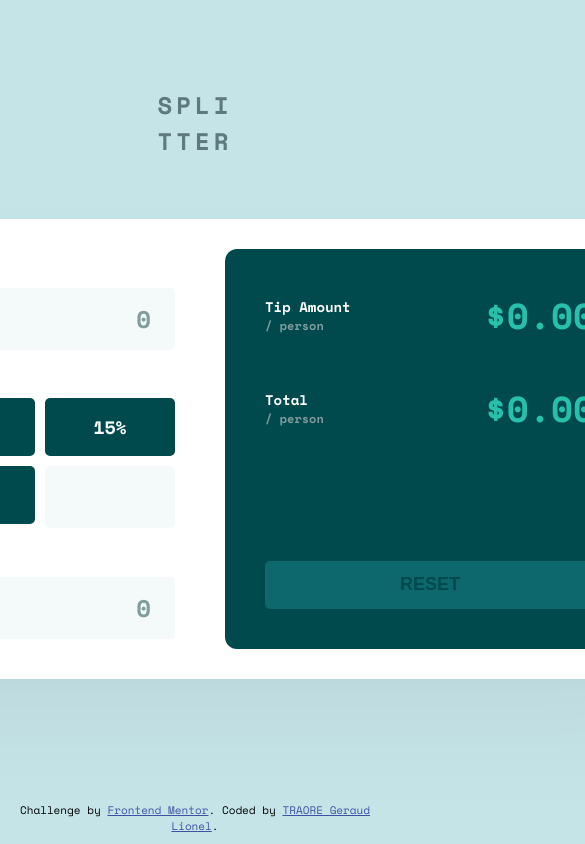
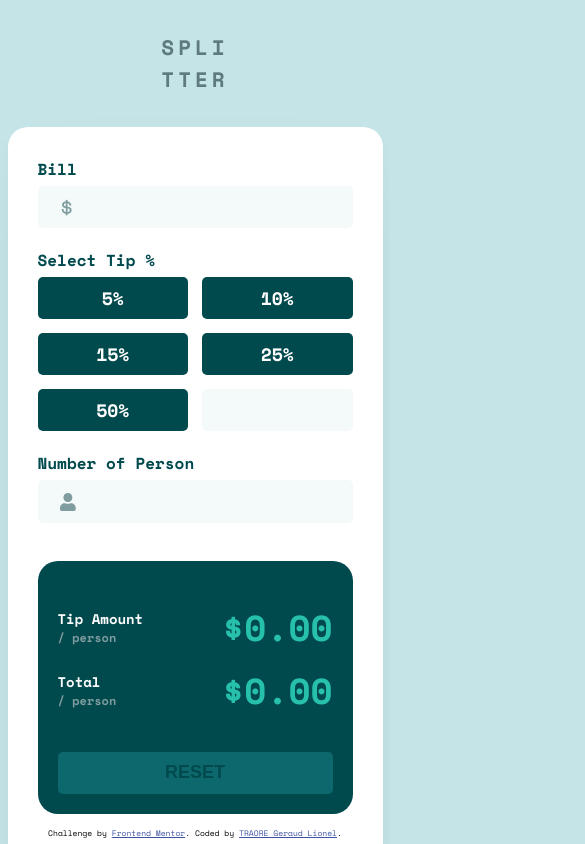
Before and after one commit to traoregex/tip-calculator-fm, a React (Create React App) app: page / in a window 390 px wide. Shown: the top 844 px of the page, 585 px wide, since content can reach past the window. Built offline with nearby package versions, Linux system fonts and the light colour scheme.

Commit message:
add responsive design

```diff
--- a/src/App.js
+++ b/src/App.js
@@ -10,7 +10,8 @@ function App() {
 
   const [tip, setTip] = useState('0.00');
   const [total, setTotal] = useState('0.00');
-  const [dataInput] = useState({ inputTip: 0, inputBill: 0, inputPeople: 0 });
+  const [dataInput, setDataInput] = useState({ inputTip: 0, inputBill: 0, inputPeople: 0 });
+  const [clearInput, setClearInput] = useState(false);
 
 
   const onDisplayData = ({displayTip, displayTotal}) => {
@@ -21,30 +22,43 @@ function App() {
   const onReset = () => {
     setTip('0.00');
     setTotal('0.00');
+
+    setClearInput(true);
+    setDataInput({});
+
+    setTimeout(() => {
+      setClearInput(false);
+    }, 1);
   }
 
   const onGetDataInput = ({ type, value }) => {
     if (type === 'bill') {
       dataInput.inputBill = parseFloat(value);
+      const temp = { ...dataInput };
+      setDataInput(temp);
     }
 
     if (type === 'tip') {
       dataInput.inputTip = parseFloat(value);
+      const temp = { ...dataInput };
+      setDataInput(temp);
     }
 
     if (type === 'people') {
       dataInput.inputPeople = parseFloat(value);
+      const temp = { ...dataInput };
+      setDataInput(temp);
     }
 
     if (dataInput.inputBill && dataInput.inputPeople && dataInput.inputTip) {
-      console.log('CALCUL');
+      // console.log('CALCUL');
       calculate(dataInput);
-    } else {
+    } /*else {
       onReset();
-    }
+    }*/
 
 
-    console.log('data input: ', dataInput);
+    // console.log('data input: ', dataInput);
   }
 
   const calculate = ({ inputBill, inputPeople, inputTip }) => {
@@ -58,18 +72,20 @@ function App() {
   return (
     <div className="flex-center">
       <div className="main-wrapper">
-        <h1>
-          <span className="part-title">spli</span>
-          <span className="part-title">tter</span>
-        </h1>
+        <div className="title-wrapper">
+          <h1>
+            <span className="part-title">spli</span>
+            <span className="part-title">tter</span>
+          </h1>
+        </div>
         <div className="calculator">
           <div className="control">
-            <BillBox getDataInput={onGetDataInput} />
-            <RatioList getDataInput={onGetDataInput} />
-            <PeopleBox getDataInput={onGetDataInput} />
+            <BillBox getDataInput={onGetDataInput} clear={clearInput} />
+            <RatioList getDataInput={onGetDataInput} clear={clearInput} />
+            <PeopleBox getDataInput={onGetDataInput} clear={clearInput} />
           </div>
           <div className="display">
-            <ScreenDisplay tip={tip} total={total} reset={onReset} />
+            <ScreenDisplay dataInput={dataInput} tip={tip} total={total} reset={onReset} />
           </div>
         </div>
       </div>
--- a/src/App.scss
+++ b/src/App.scss
@@ -65,3 +65,58 @@
   align-items: center;
   justify-content: center;
 }
+
+@media screen and (max-width: 920px) {
+
+  .main-wrapper {
+    margin-top: 0;
+
+    .part-title {
+      font-size: 21px;
+    }
+  }
+
+  .title-wrapper {
+    display: flex;
+    justify-content: center;
+    height: calc(100vh - 85vh);
+    align-items: center;
+
+  }
+
+  .flex-center {
+    align-items: flex-end;
+  }
+
+  .attribution {
+    font-size: 8px;
+    bottom: 5px;
+  }
+
+  .calculator {
+    box-sizing: border-box;
+    flex-direction: column;
+    max-width: 375px;
+    height: 85vh;
+    overflow: auto;
+    padding: 30px;
+    margin-top: auto;
+    border-bottom-left-radius: 0;
+    border-bottom-right-radius: 0;
+    justify-content: space-between;
+
+    .control {
+      padding: 0;
+      margin: 0;
+    }
+
+    .display {
+      padding: 0;
+      margin: 0;
+
+      // margin-top: 30px;
+    }
+  }
+
+
+}
--- a/src/BillBox.js
+++ b/src/BillBox.js
@@ -1,18 +1,27 @@
-import React from 'react';
+import React, { useEffect, useState } from 'react';
 import './BillBox.scss';
 
-function BillBox({ getDataInput }) {
+function BillBox({ getDataInput, clear }) {
+
+    const [currentValue, setCurrentValue] = useState('');
 
     const getValue = (event) => {
         getDataInput({ type: 'bill', value: event.target.value });
+        setCurrentValue(event.target.value);
     }
+
+    useEffect(() => {
+        if (clear) {
+            setCurrentValue('');
+        }
+    })
 
     return (
         <div>
             <span className="i-label">Bill</span>
             <div className="c-input">
                 <span>$</span>
-                <input onChange={getValue} type="number" placeholder="0" />
+                <input value={currentValue} onChange={getValue} type="number" placeholder="0" />
             </div>
         </div>
     );
--- a/src/BillBox.scss
+++ b/src/BillBox.scss
@@ -58,3 +58,10 @@ input[type=number] {
         cursor: pointer;
     }
 }
+
+@media screen and (max-width: 920px) {
+    .c-input {
+        height: 5vh;
+        box-sizing: border-box;
+    }
+}
--- a/src/CustomRatio.js
+++ b/src/CustomRatio.js
@@ -3,8 +3,8 @@ import React from 'react';
 function CustomRatio({ activeRatio, updateState }) {
 
     const getRatio = (event) => {
-        console.log(event.target.value);
-        console.log('active ratio: ',activeRatio);
+        // console.log(event.target.value);
+        // console.log('active ratio: ',activeRatio);
         updateState(
             {
                 type: 'custom',
--- a/src/FixedRatio.scss
+++ b/src/FixedRatio.scss
@@ -23,3 +23,9 @@
     color: $veryDark;
     background-color: $primary;
 }
+
+@media screen and (max-width: 920px) {
+    .ratio {
+        height: 5vh;
+    }
+}
--- a/src/PeopleBox.js
+++ b/src/PeopleBox.js
@@ -1,24 +1,32 @@
-import React, { useState } from 'react';
+import React, { useState, useEffect } from 'react';
 import { FontAwesomeIcon } from '@fortawesome/react-fontawesome'
 import { faUser } from '@fortawesome/free-solid-svg-icons'
 import './PeopleBox.scss';
 
-function PeopleBox({getDataInput}) {
+function PeopleBox({getDataInput, clear}) {
     const [error, setError] = useState(false);
+    const [currentValue, setCurrentValue] = useState('');
 
     const getValue = (event) => {
-        console.log(event.target.value);
+        // console.log(event.target.value);
         if (parseInt(event.target.value) === 0) {
-            console.log('error');
+            // console.log('error');
             setError(true);
         } else {
             setError(false);
-            getDataInput({type: 'people', value: event.target.value});
+            getDataInput({ type: 'people', value: event.target.value });
+            setCurrentValue(event.target.value);
         }
     }
 
+    useEffect(() => {
+        if (clear) {
+            setCurrentValue('');
+        }
+    })
+
     return (
-        <div>
+        <div className="people-box-wrapper">
             <div className="flex-side">
                 <span className="i-label">Number of Person</span>
                 <span className={error ? 'error-label' : 'hide'}>Can't be zero</span>
@@ -27,7 +35,7 @@ function PeopleBox({getDataInput}) {
                 <span className="medium">
                     <FontAwesomeIcon icon={faUser} />
                 </span>
-                <input onChange={getValue} type="number" placeholder="0" />
+                <input onChange={getValue} value={currentValue} type="number" placeholder="0" />
             </div>
         </div>
     );
--- a/src/PeopleBox.scss
+++ b/src/PeopleBox.scss
@@ -4,3 +4,9 @@
     display: flex;
     justify-content: space-between;
 }
+
+@media screen and (max-width: 920px) {
+    .people-box-wrapper {
+        margin-top: 20px;
+    }
+}
--- a/src/RatioList.js
+++ b/src/RatioList.js
@@ -1,9 +1,9 @@
-import React, { useState } from 'react';
+import React, { useState, useEffect } from 'react';
 import CustomRatio from './CustomRatio';
 import FixedRatio from './FixedRatio';
 import './RatioList.scss';
 
-function RatioList({getDataInput}) {
+function RatioList({getDataInput, clear}) {
 
     const [activeRatio, setActiveRatio] = useState('');
 
@@ -16,8 +16,14 @@ function RatioList({getDataInput}) {
         getDataInput({type: 'tip', value: data});
     }
 
+    useEffect(() => {
+        if (clear) {
+            setActiveRatio('');
+        }
+    })
+
     return (
-        <div>
+        <div className="ratio-list-wrapper">
             <span className="i-label">Select Tip %</span>
             <div className="ratio-grid">
                 <FixedRatio activeRatio={activeRatio} updateState={getState} ratio={5} />
--- a/src/RatioList.scss
+++ b/src/RatioList.scss
@@ -5,3 +5,16 @@
     column-gap: 10px;
     row-gap: 10px;
 }
+
+@media screen and (max-width: 920px) {
+    .ratio-list-wrapper {
+        margin-top: 20px;
+    }
+
+    .ratio-grid {
+        display: grid;
+        grid-template-columns: 1fr 1fr;
+        column-gap: 14px;
+        row-gap: 14px;
+    }
+}
--- a/src/ScreenDisplay.js
+++ b/src/ScreenDisplay.js
@@ -2,8 +2,15 @@ import React from 'react';
 import './ScreenDisplay.scss';
 
 
-function ScreenDisplay({tip, total, reset}) {
-    console.log('tip from screen ', tip);
+function ScreenDisplay({tip, total, reset, dataInput}) {
+    // console.log(dataInput);
+    //tip!=='0.00'
+
+
+
+    if (dataInput.inputBill) {
+        console.log('Bill entered');
+    }
 
     return (
         <div className="screen">
@@ -24,7 +31,7 @@ function ScreenDisplay({tip, total, reset}) {
                 </div>
             </div>
             <div className="bottom">
-                <button id={tip!=='0.00' ? 'active-state' : 'blank'} onClick={reset}>Reset</button>
+                <button id={ (dataInput.inputBill || dataInput.inputPeople || dataInput.inputTip) ? 'active-state' : 'blank'} onClick={reset}>Reset</button>
             </div>
         </div>
     );
--- a/src/ScreenDisplay.scss
+++ b/src/ScreenDisplay.scss
@@ -64,3 +64,23 @@
         }
     }
 }
+
+@media screen and (max-width: 920px) {
+    .screen {
+        height: 30vh;
+        padding: 20px;
+        padding-top: 40px;
+
+        .output:last-child {
+            margin-top: 10px;
+        }
+
+        .bottom {
+            button {
+                height: 5vh;
+                // box-sizing: border-box;
+            }
+        }
+
+    }
+}
```
